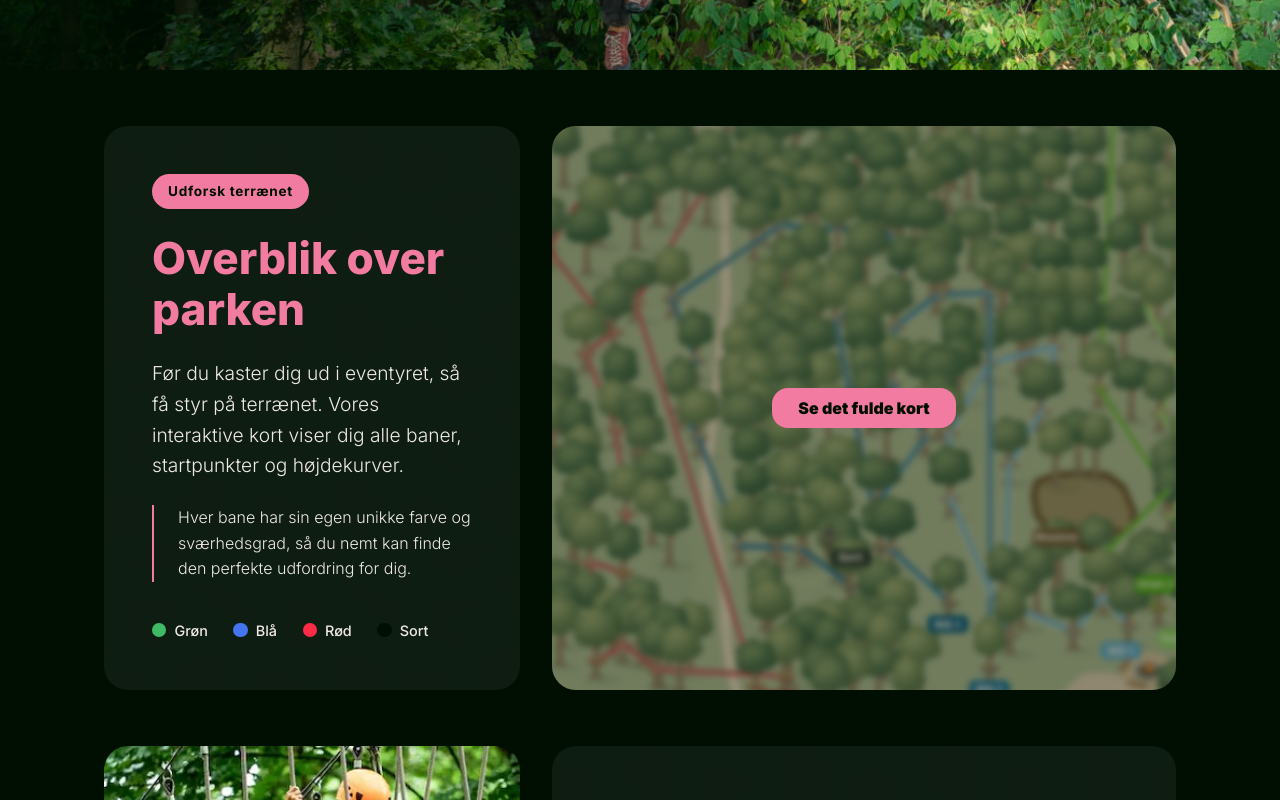
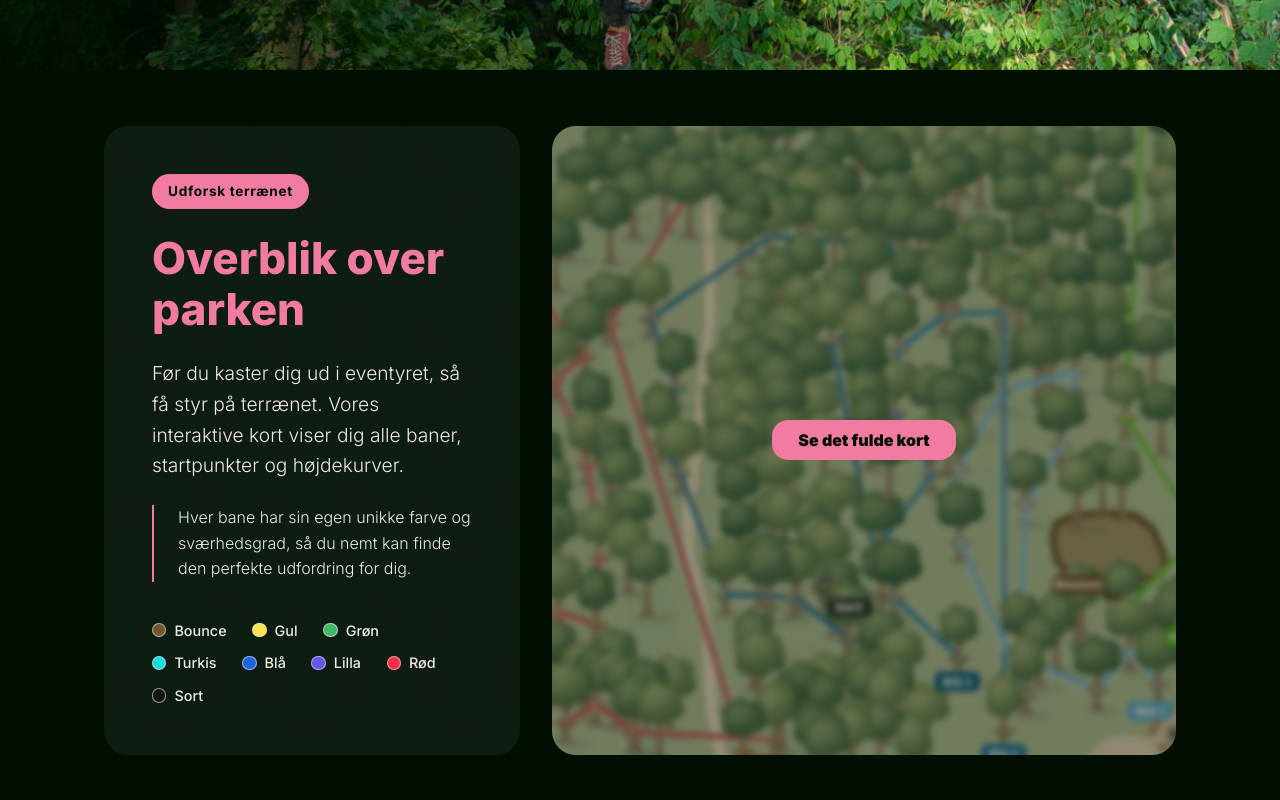
Before and after one commit to ceciliewrang00/gomonkey, a Vue app: page / in a window 1280 px wide. Shown: the part 1280-2080 px from the top of the page. Built offline with nearby package versions, Linux system fonts and the light colour scheme; no server answers.

Commit message:
opdatering af en id/farver til banerne

```diff
--- a/src/assets/styles/_colors.scss
+++ b/src/assets/styles/_colors.scss
@@ -52,51 +52,33 @@ $secondary_purple75: #5C6BAB;
 $secondary_purple50: #929CC7;
 $secondary_purple25: #C8CEE3;
 
-/* Bane Rød – farven til den røde bane */
-$bane_roed: #FF2C48;
-
-/* Bane Blå – farven til den blå bane */
-$bane_blaa: #4475EF;
-
-/* Bane Grøn – farven til den grønne bane */
-$bane_groen: #40BB65;
-
 /* --- BANEFARVER ---
-   Fælles farver til banerne (ikke kortets streger).
-   Brug: @each $navn, $farve in c.$bane-farver { ... } */
-$bane-farver: (
-  groen: $bane_groen,
-  blaa: $bane_blaa,
-  roed: $bane_roed,
-  sort: $primary_black100,
-  bounce: $primary_light25,
-  default: $primary_black50
-);
-
-/* --- KORTETS BANEFARVER ---
-   Én farve pr. bane på det interaktive kort. Bruges BÅDE til banens streg på kortet
-   og til popup'en (stregen i toppen og prikken ved navnet).
-   Ret farven her, så skifter den begge steder. */
+   Én farve pr. bane – det eneste sted, banefarverne står.
+   Bruges til banens streg på kortet, popup'en, baneoversigten (TrackInfo)
+   og farveforklaringen på forsiden (OverviewSection).
+   Ret farven her, så skifter den alle steder. */
 $kortbane_orange: #715631;  // Bounce
-$kortbane_gul: #F8E250;     // tidligere Grøn 1
-$kortbane_groen: #40BB65;   // tidligere Grøn 2
-$kortbane_turkis: #16DBDF;  // tidligere Blå 1
-$kortbane_blaa: #1B66DF;    // tidligere Blå 2
-$kortbane_lilla: #6556EA;   // tidligere Blå 3
+$kortbane_gul: #F8E250;     // Gul
+$kortbane_groen: #40BB65;   // Grøn
+$kortbane_turkis: #16DBDF;  // Turkis
+$kortbane_blaa: #1B66DF;    // Blå
+$kortbane_lilla: #6556EA;   // Lilla
 $kortbane_roed: #FF2C48;    // Rød
 $kortbane_sort: #151515;    // Sort
 
 /* Kobler farverne til banerne.
-   Navnene til venstre er banernes id fra public/popup.json – dem må du ikke ændre.
+   Navnene til venstre er banernes id – de er ens i Firebase (baner og mapfilter),
+   public/popup.json og koden. Dem må du ikke ændre.
+   Banerne er nummereret efter sværhedsgrad. Skifter en bane farve, rettes kun farven her.
    Sort og bounce er tegnede figurer på kortet, så deres farve bruges kun i popup'en.
-   Bruges i KortView.vue */
+   Brug: @each $id, $farve in c.$kort-bane-farver { ... } */
 $kort-bane-farver: (
   bounce: $kortbane_orange,
-  gron-1: $kortbane_gul,
-  gron-2: $kortbane_groen,
-  bla-1: $kortbane_turkis,
-  bla-2: $kortbane_blaa,
-  bla-3: $kortbane_lilla,
-  rod: $kortbane_roed,
-  sort: $kortbane_sort
+  bane-1: $kortbane_gul,
+  bane-2: $kortbane_groen,
+  bane-3: $kortbane_turkis,
+  bane-4: $kortbane_blaa,
+  bane-5: $kortbane_lilla,
+  bane-6: $kortbane_roed,
+  bane-7: $kortbane_sort
 );
--- a/src/components/AdminBaner.vue
+++ b/src/components/AdminBaner.vue
@@ -9,8 +9,6 @@ import { BANER_URL, hentToken } from '@/services/api.js'
 // Felter i bane-formularen. Vil du kunne rette et nyt felt, så tilføj en linje her
 const BANE_FIELDS = [
   { key: 'name', label: 'Navn', type: 'text' },
-  { key: 'color', label: 'Farve', type: 'select', options: ['grøn', 'blå', 'rød', 'sort', 'bounce'] },
-  { key: 'number', label: 'Nummer (antal blade)', type: 'text' },
   { key: 'description', label: 'Beskrivelse', type: 'textarea' },
   { key: 'requirements', label: 'Krav', type: 'text' },
   { key: 'trackHeight', label: 'Banehøjde', type: 'text' },
--- a/src/components/KortFilter.vue
+++ b/src/components/KortFilter.vue
@@ -14,7 +14,7 @@ import { KORTFILTER_URL } from '@/services/api.js'
 // Beskeden, der sendes op til KortView.vue med det nye filter
 const emit = defineEmits(['filter-changed'])
 
-// Id'erne på de baner, der er sat flueben ved, fx ['gron-1', 'rod']
+// Id'erne på de baner, der er sat flueben ved, fx ['bane-1', 'bane-6']
 const valgteFiltre = ref([])
 
 // Er filteret åbent på mobil?
--- a/src/components/OverviewSection.vue
+++ b/src/components/OverviewSection.vue
@@ -1,10 +1,15 @@
 <script setup>
-// Banefarverne – samme farver som i TrackBadge
+// Banefarverne – samme farver som på kortet.
+// klasse er banens id fra $kort-bane-farver i _colors.scss
 const baneFarver = [
-  { navn: 'Grøn', klasse: 'groen' },
-  { navn: 'Blå', klasse: 'blaa' },
-  { navn: 'Rød', klasse: 'roed' },
-  { navn: 'Sort', klasse: 'sort' },
+  { navn: 'Bounce', klasse: 'bounce' },
+  { navn: 'Gul', klasse: 'bane-1' },
+  { navn: 'Grøn', klasse: 'bane-2' },
+  { navn: 'Turkis', klasse: 'bane-3' },
+  { navn: 'Blå', klasse: 'bane-4' },
+  { navn: 'Lilla', klasse: 'bane-5' },
+  { navn: 'Rød', klasse: 'bane-6' },
+  { navn: 'Sort', klasse: 'bane-7' },
 ]
 </script>
 
@@ -153,11 +158,14 @@ $linje: rgba(239, 233, 229, 0.12);
       width: 0.9rem;
       height: 0.9rem;
       border-radius: 50%;
-
+      // Tynd lys kant, så den sorte prik kan ses på den sorte baggrund.
+      // box-sizing: border-box holder prikken i samme størrelse
+      box-sizing: border-box;
+      border: 1px solid rgba(c.$primary_light25, 0.6);
     }
 
-    // Farverne kommer fra $bane-farver i _colors.scss
-    @each $navn, $farve in c.$bane-farver {
+    // Farverne kommer fra $kort-bane-farver i _colors.scss (samme som på kortet)
+    @each $navn, $farve in c.$kort-bane-farver {
       .prik--#{$navn} {
         background-color: $farve;
       }
--- a/src/components/QuizSide.vue
+++ b/src/components/QuizSide.vue
@@ -117,7 +117,7 @@ const alleBesvaret = computed(() => {
   )
 })
 
-// Beregner den anbefalede bane, fx 'blaa1'. Reglerne står i quizLogik.js.
+// Beregner den anbefalede bane, fx 'bane-3'. Reglerne står i quizLogik.js.
 const anbefaletBane = computed(() => {
   if (!alleBesvaret.value || !baneGraenser.value) {
     return null
--- a/src/components/TrackBadge.vue
+++ /dev/null
@@ -1,75 +0,0 @@
-<script setup>
-// computed = en værdi, der regner sig selv ud fra andre værdier
-import { computed } from 'vue'
-
-// Modtager farve og nummer fra TrackInfo
-const props = defineProps({
-  color: String,
-  number: [String, Number]
-})
-
-// Oversætter farven fra databasen til et klassenavn uden æ/ø/å
-const classMap = {
-  grøn: 'groen',
-  blå: 'blaa',
-  rød: 'roed',
-  sort: 'sort',
-  bounce: 'bounce'
-}
-
-// Finder den rigtige CSS-klasse til farven (ukendt farve = default)
-const colorClass = computed(() => `layer--${classMap[props.color] ?? 'default'}`)
-
-// Databasen gemmer nummeret som tekst, så vi gør det til et tal
-const layers = computed(() => Number(props.number) || 1)
-
-// Forreste blad er tydeligt, bladene bagved er mere gennemsigtige
-function opacityFor(n) {
-  return Math.max(1 - (layers.value - n) * 0.3, 0.25)
-}
-</script>
-
-<template>
-  <!-- Boksen bliver bredere, jo flere blade der er -->
-  <div class="badge" :style="{ width: 55 + (layers - 1) * 14 + 'px' }">
-    <!-- Ét blad pr. nummer (v-for gentager svg'en) -->
-    <svg
-      v-for="n in layers"
-      :key="n"
-      class="layer"
-      :class="colorClass"
-      viewBox="0 0 55 64"
-      :style="{
-        right: (n - 1) * 14 + 'px',
-        opacity: opacityFor(n),
-      }"
-    >
-      <!-- Selve bladet -->
-      <path d="M23.0276 59.6511C22.875 59.9555 22.06 60.2471 21.7352 60.2097C21.3571 60.1646 20.6443 59.4991 20.6461 59.096L20.5995 53.9768C14.4015 50.052 13.1281 42.9775 13.9766 36.008C14.6373 30.5236 16.3876 25.4719 18.9178 20.4895C22.3177 13.7807 25.1533 7.06931 27.5489 0C32.1661 4.88277 35.5376 10.1433 37.8317 16.1097C40.4021 22.9977 41.277 30.1423 40.0676 37.3769C38.3534 46.3061 34.3657 52.1329 25.5339 54.4701L23.0276 59.6511Z" />
-    </svg>
-  </div>
-</template>
-
-<style lang="scss" scoped>
-@use '@/assets/styles/colors' as c;
-
-.badge {
-  position: relative;
-  height: 40px;
-}
-
-// Bladene ligger oven på hinanden
-.layer {
-  position: absolute;
-  top: 0;
-  width: 30px;
-  height: 40px;
-}
-
-// Laver en klasse pr. farve, fx .layer--groen (farverne kommer fra _colors.scss)
-@each $name, $value in c.$bane-farver {
-  .layer--#{$name} {
-    fill: $value;
-  }
-}
-</style>
--- a/src/components/TrackInfo.vue
+++ b/src/components/TrackInfo.vue
@@ -41,19 +41,6 @@ onMounted(async () => {
     }
 })
 
-// Kobler banens id i databasen (fx 'green1') til samme bane i $kort-bane-farver
-// i _colors.scss (fx 'gron-1'). Så får banen samme farve her som på kortet
-const farveId = {
-    green1: 'gron-1',
-    green2: 'gron-2',
-    blue1: 'bla-1',
-    blue2: 'bla-2',
-    blue3: 'bla-3',
-    red: 'rod',
-    black: 'sort',
-    bounce: 'bounce'
-}
-
 // Faktaboksene. Kun felter, banen har udfyldt, bliver vist
 const FAKTA = [
     { key: 'trackHeight', label: 'Banehøjde' },
@@ -88,7 +75,7 @@ function faktaFor(bane) {
         v-else
         v-for="(bane, index) in baner"
         :key="bane.id"
-        :class="[bane.class, `bane--${farveId[bane.id] ?? 'default'}`]"
+        :class="[bane.class, `bane--${bane.id}`]"
         class="bane"
     >
         <div class="bane__kort">
@@ -147,15 +134,16 @@ function faktaFor(bane) {
 @use '@/assets/styles/spacings' as s;
 
 // Banens farve – fra $kort-bane-farver i _colors.scss (samme farver som på kortet).
-// Ukendte baner får en grå farve
+// Klassen er banens id fra Firebase, fx .bane--bane-1.
+// Ukendte baner får en grå farve (står først, så banefarverne vinder)
+.bane {
+    --bane-farve: #{c.$primary_black50};
+}
+
 @each $id, $farve in c.$kort-bane-farver {
     .bane--#{$id} {
         --bane-farve: #{$farve};
     }
-}
-
-.bane--default {
-    --bane-farve: #{c.$primary_black50};
 }
 
 /* --- Intro --- */
--- a/src/services/quizLogik.js
+++ b/src/services/quizLogik.js
@@ -6,11 +6,11 @@
 // 2. Inden for de tilladte baner afgør tryghed, erfaring og point, hvor man skal starte.
 //
 // Krav fra gomonkey.dk/praktisk-info og gomonkey.dk/forest-odense (grafikken "Højdekrav"):
-//   Bounce:  ingen krav
-//   Grøn:    min. 110 cm
-//   Blå:     min. 140 cm
-//   Rød:     min. 160 cm
-//   Sort:    min. 30 kg (frit fald, kun med instruktør)
+//   Bounce:                 ingen krav
+//   Gul og Grøn:            min. 110 cm
+//   Turkis, Blå og Lilla:   min. 140 cm
+//   Rød:                    min. 160 cm
+//   Sort:                   min. 30 kg (frit fald, kun med instruktør)
 //   Alle:    ingen klatring over 120 kg
 // Der er ingen alderskrav til banerne i Odense – alder har kun betydning for,
 // hvor mange voksne der skal være med (se GODT_AT_VIDE nedenfor).
@@ -29,37 +29,37 @@ export const RESULTATER = {
     titel: 'Start på Bounce',
     tekst:
       'Bounce er trampolinen mellem træerne, og her er der ingen krav til højde. Klatrebanerne kræver, at man er mindst 110 cm.',
-    videre: 'Når man er 110 cm, er Grøn 1 det første skridt op i træerne.',
+    videre: 'Når man er 110 cm, er Gul det første skridt op i træerne.',
   },
-  groen1: {
-    titel: 'Start på Grøn 1',
+  'bane-1': {
+    titel: 'Start på Gul',
     tekst:
-      'Grøn 1 er parkens laveste bane: 1,5 meter oppe, 30 meter lang, med 4 forhindringer og et kort svæv. Her kan man lære udstyret at kende i trygge rammer.',
-    videre: 'Går det godt, er Grøn 2 næste skridt.',
+      'Gul er parkens laveste bane: 1,5 meter oppe, 30 meter lang, med 4 forhindringer og et kort svæv. Her kan man lære udstyret at kende i trygge rammer.',
+    videre: 'Går det godt, er Grøn næste skridt.',
   },
-  groen2: {
-    titel: 'Start på Grøn 2',
+  'bane-2': {
+    titel: 'Start på Grøn',
     tekst:
-      'Grøn 2 går fra 1,5 op til 8 meters højde og har 8 forhindringer. Den er god, når man er klar til at komme lidt højere op i træerne.',
-    videre: 'Tag gerne en tur på Grøn 1 først som opvarmning.',
+      'Grøn går fra 1,5 op til 8 meters højde og har 8 forhindringer. Den er god, når man er klar til at komme lidt højere op i træerne.',
+    videre: 'Tag gerne en tur på Gul først som opvarmning.',
   },
-  blaa1: {
-    titel: 'Start på Blå 1',
+  'bane-3': {
+    titel: 'Start på Turkis',
     tekst:
-      'Blå 1 er 4–7 meter oppe, har 13 forhindringer og en svævebane på 96 meter. Der er sus i maven, mens man lærer udstyret at kende.',
-    videre: 'Går det godt, er Blå 2 og Blå 3 næste skridt.',
+      'Turkis er 4–7 meter oppe, har 13 forhindringer og en svævebane på 96 meter. Der er sus i maven, mens man lærer udstyret at kende.',
+    videre: 'Går det godt, er Blå og Lilla næste skridt.',
   },
-  blaa2: {
-    titel: 'Start på Blå 2',
+  'bane-4': {
+    titel: 'Start på Blå',
     tekst:
-      'Blå 2 kræver både styrke og balance: 11 forhindringer og tre svævebaner på op til 110 meter, 5–8 meter oppe.',
-    videre: 'Har du mod på mere bagefter, venter Blå 3 og Rød.',
+      'Blå kræver både styrke og balance: 11 forhindringer og tre svævebaner på op til 110 meter, 5–8 meter oppe.',
+    videre: 'Har du mod på mere bagefter, venter Lilla og Rød.',
   },
-  roed: {
+  'bane-6': {
     titel: 'Start på Rød',
     tekst:
       'Rød går helt op i 16 meters højde og har 18 forhindringer og et svæv på 126 meter. Her får du både høj puls og flot udsigt.',
-    videre: 'Er det første gang hos GoMonkey, så varm gerne op på en blå bane først.',
+    videre: 'Er det første gang hos GoMonkey, så varm gerne op på Turkis, Blå eller Lilla først.',
   },
 }
 
@@ -129,7 +129,7 @@ export function skalVises(sp, svar) {
 
 // Beregner den anbefalede startbane.
 // svar = brugerens svar, point = samlede point, graenser = { blaaFra, roedFra } fra admin.
-// Returnerer en nøgle fra RESULTATER, fx 'blaa1', eller null hvis svar mangler.
+// Returnerer en nøgle fra RESULTATER, fx 'bane-3', eller null hvis svar mangler.
 export function beregnBane(svar, point, graenser) {
   // Højden på den laveste, der skal klatre (se klatreHoejde ovenfor).
   const hoejde = klatreHoejde(svar)
@@ -152,24 +152,24 @@ export function beregnBane(svar, point, graenser) {
     return null
   }
 
-  // TRIN 2: 110–139 cm – kun de grønne baner.
+  // TRIN 2: 110–139 cm – kun Gul og Grøn.
   if (hoejde < KRAV.blaa) {
     // Første gang eller utryg: start på den laveste bane.
     if (erfaring === 0 || tryghed <= 1) {
-      return 'groen1'
+      return 'bane-1'
     }
-    return 'groen2'
+    return 'bane-2'
   }
 
-  // TRIN 3: 140 cm og derover – de blå baner er mulige.
-  // Et barn, der er meget utrygt ved højder, starter på Grøn 2.
+  // TRIN 3: 140 cm og derover – Turkis, Blå og Lilla er mulige.
+  // Et barn, der er meget utrygt ved højder, starter på Grøn.
   if (boernMed(svar) && tryghed === 0) {
-    return 'groen2'
+    return 'bane-2'
   }
 
-  // Utryg ved højder eller få point: rolig start på Blå 1.
+  // Utryg ved højder eller få point: rolig start på Turkis.
   if (tryghed <= 1 || point < graenser.blaaFra) {
-    return 'blaa1'
+    return 'bane-3'
   }
 
   // Rød kræver 160 cm, mange point, tryghed og at man har klatret flere gange.
@@ -179,10 +179,10 @@ export function beregnBane(svar, point, graenser) {
     tryghed >= 2 &&
     erfaring >= 2
   ) {
-    return 'roed'
+    return 'bane-6'
   }
 
-  return 'blaa2'
+  return 'bane-4'
 }
 
 // Finder, hvem en begrundelse handler om, så sætningen passer til svaret på "Hvem skal klatre?".
@@ -209,34 +209,34 @@ export function lavBegrundelse(bane, svar, point, graenser) {
     grunde.push(`${subjekt(svar, 'hoejde')} er under 110 cm, som klatrebanerne kræver.`)
     return grunde
   }
-  if ((bane === 'groen1' || bane === 'groen2') && hoejde < KRAV.blaa) {
-    grunde.push(`${subjekt(svar, 'hoejde')} er under 140 cm, så de blå baner er ikke mulige endnu.`)
+  if ((bane === 'bane-1' || bane === 'bane-2') && hoejde < KRAV.blaa) {
+    grunde.push(`${subjekt(svar, 'hoejde')} er under 140 cm, så Turkis, Blå og Lilla er ikke mulige endnu.`)
   }
-  if ((bane === 'blaa1' || bane === 'blaa2') && hoejde < KRAV.roed) {
+  if ((bane === 'bane-3' || bane === 'bane-4') && hoejde < KRAV.roed) {
     grunde.push(`${subjekt(svar, 'hoejde')} er under 160 cm, så Rød er ikke mulig endnu.`)
   }
 
   // Forklarer, hvorfor vi anbefaler en rolig start.
-  if (bane === 'groen1' || bane === 'groen2' || bane === 'blaa1') {
+  if (bane === 'bane-1' || bane === 'bane-2' || bane === 'bane-3') {
     if (erfaring === 0) {
       grunde.push(`${subjekt(svar, 'andet')} har ikke prøvet en klatrepark før.`)
     }
     if (tryghed <= 1) {
       grunde.push(`${subjekt(svar, 'andet')} har det ikke helt godt med højder.`)
     }
-    if (bane === 'blaa1' && tryghed > 1 && erfaring > 0 && point < graenser.blaaFra) {
+    if (bane === 'bane-3' && tryghed > 1 && erfaring > 0 && point < graenser.blaaFra) {
       grunde.push('Svarene peger på en rolig start frem for de sværeste baner.')
     }
   }
 
-  if (bane === 'blaa2') {
+  if (bane === 'bane-4') {
     grunde.push('Svarene viser, at man er tryg ved højder og gerne vil udfordres.')
     if (erfaring < 2 && hoejde >= KRAV.roed) {
       grunde.push('Rød anbefaler vi først, når man har klatret flere gange.')
     }
   }
 
-  if (bane === 'roed') {
+  if (bane === 'bane-6') {
     grunde.push('Svarene viser erfaring, tryghed ved højder og lyst til en stor udfordring.')
   }
 
@@ -245,8 +245,8 @@ export function lavBegrundelse(bane, svar, point, graenser) {
 
 // Næste skridt efter startbanen. Rød nævnes kun, hvis man er høj nok til den.
 export function lavVidere(bane, svar) {
-  if (bane === 'blaa2' && (klatreHoejde(svar) ?? 0) < KRAV.roed) {
-    return 'Har du mod på mere bagefter, venter Blå 3.'
+  if (bane === 'bane-4' && (klatreHoejde(svar) ?? 0) < KRAV.roed) {
+    return 'Har du mod på mere bagefter, venter Lilla.'
   }
   return RESULTATER[bane]?.videre ?? ''
 }
@@ -265,10 +265,10 @@ export function lavGruppeBesked(bane, svar) {
 
   if (
     svar.hvem?.hvem === 'gruppeBoern' &&
-    (bane === 'groen1' || bane === 'groen2' || bane === 'blaa1')
+    (bane === 'bane-1' || bane === 'bane-2' || bane === 'bane-3')
   ) {
     linjer.push(
-      'Anbefalingen passer til den laveste og mest utrygge, der skal klatre. De større i gruppen kan fortsætte på Blå (fra 140 cm) og Rød (fra 160 cm).'
+      'Anbefalingen passer til den laveste og mest utrygge, der skal klatre. De større i gruppen kan fortsætte på Turkis, Blå og Lilla (fra 140 cm) og Rød (fra 160 cm).'
     )
   }
 
@@ -303,7 +303,7 @@ export function lavFritfaldBesked(bane, svar) {
     return `${hvem} har lyst til frit fald, men har det ikke helt godt med højder. Tag en snak med en instruktør først.`
   }
 
-  if (bane === 'roed') {
+  if (bane === 'bane-6') {
     return 'Er der mod på mere efter Rød, slutter Sort bane med et frit fald fra op til 16 meters højde – altid sammen med en instruktør.'
   }
 
--- a/src/views/KortView.vue
+++ b/src/views/KortView.vue
@@ -99,7 +99,7 @@ $skygge: 0 4px 16px rgba(c.$primary_black100, 0.2);
   // ---------- Banefarver ----------
 
   // Farverne kommer fra $kort-bane-farver i _colors.scss.
-  // 1) Hver farve bliver en CSS-variabel, fx --kort-bane-gron-1.
+  // 1) Hver farve bliver en CSS-variabel, fx --kort-bane-bane-1.
   //    BanePopup.vue bruger dem til stregen og prikken i popup'en.
   // 2) Banens farvede streg på kortet får samme farve.
   //    Hvert stykke bane har tre streger: lys kant, farve (nr. 2) og skygge.
```
Also changed, not shown: public/popup.json (+8 -8 lines), src/components/InteraktivtKort.vue (+9 -9 lines).
